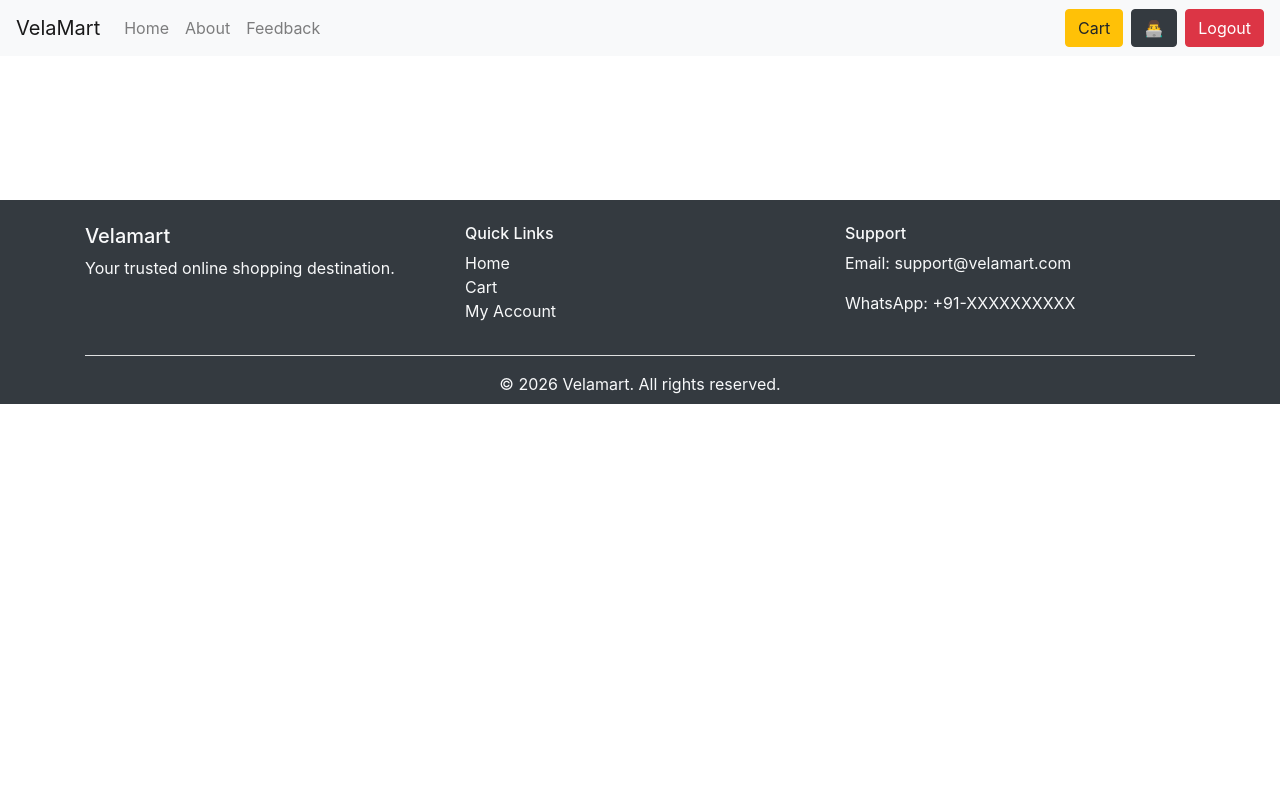
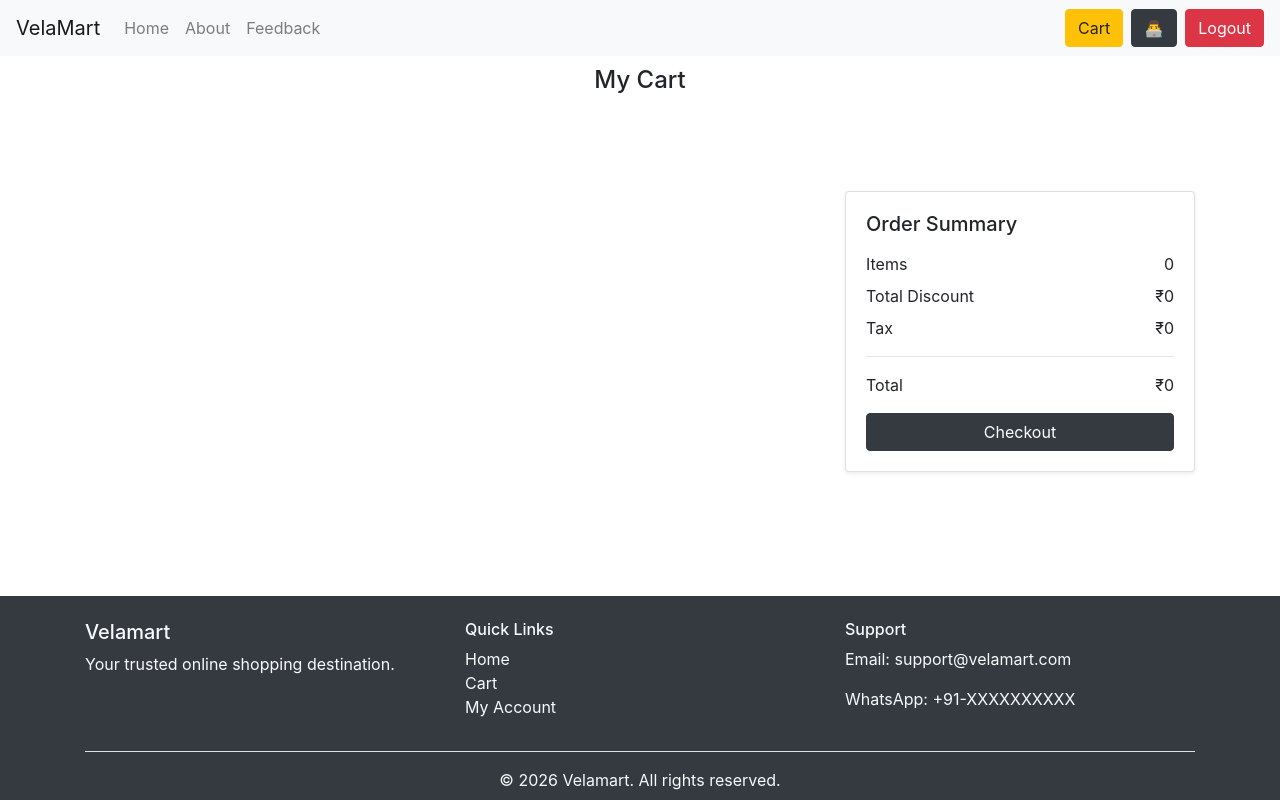
Before and after one commit to swapnils62/E-commerce, a Django app: page /cart/ in a window 1280 px wide. Run offline with Django 3.2, Linux system fonts and the light colour scheme; the visitor is signed in with stand-in values (Sample User, id 1); data that the repository does not hold is empty.

Commit message:
cart layout change by swapnil

```diff
--- a/ecom/cart/views.py
+++ b/ecom/cart/views.py
@@ -18,12 +18,17 @@ def cart_create(request,id):
     else:
         cartitem=Cart_item.objects.create(cart=cart,product=product,quantity=1)
 
-    return redirect('/home')
+    return redirect('/')
 
 def view_cart(request):
     cart=Cart.objects.filter(user=request.user).first()
     cartitem=Cart_item.objects.filter(cart=cart)
-    return render(request,'html/cart.html',{'cartitem':cartitem})
+    total=0
+    quantity=0
+    for i in cartitem:
+        total=(i.quantity*i.product.price)+total
+        quantity=i.quantity+quantity
+    return render(request,'html/cart.html',{'cartitem':cartitem,"total":total,"quantity":quantity})
 
 def delete_cartitem(request,id):
     cart=Cart.objects.get(user=request.user)
--- a/ecom/template/html/about.html
+++ b/ecom/template/html/about.html
@@ -1,7 +1,7 @@
 {% extends 'html/base.html' %}
 {% block body_block %}
 
-<div class="container mt-5">
+<div class="container mt-5" style="margin-bottom: 50px;">
 
     <!-- HERO CARD -->
     <div class="row justify-content-center mb-5">
--- a/ecom/template/html/base.html
+++ b/ecom/template/html/base.html
@@ -11,8 +11,9 @@
     <script src="https://cdn.jsdelivr.net/npm/bootstrap@4.5.3/dist/js/bootstrap.bundle.min.js"></script>
 </head>
 
-<body>
+<body class="d-flex flex-column min-vh-100">
 
+    <!-- NAVBAR -->
     <nav class="navbar navbar-expand-lg navbar-light bg-light">
         <a class="navbar-brand" href="/">VelaMart</a>
         <button class="navbar-toggler" type="button" data-toggle="collapse" data-target="#navbarSupportedContent">
@@ -33,14 +34,17 @@
                 <a href="/accounts/login/" class="btn btn-warning mr-2">Login</a>
                 <a href="/signup/" class="btn btn-dark">Signup</a>
             {% endif %}
-
         </div>
     </nav>
 
-    {% block body_block %}
-    {% endblock %}
+    <!-- PAGE CONTENT -->
+    <main class="flex-fill">
+        {% block body_block %}
+        {% endblock %}
+    </main>
 
-    <footer class="bg-dark text-light pt-4 pb-2 mt-5">
+    <!-- FOOTER -->
+    <footer class="bg-dark text-light pt-4 pb-2 mt-auto">
         <div class="container">
             <div class="row text-center text-md-left">
                 <div class="col-md-4">
@@ -51,7 +55,7 @@
                 <div class="col-md-4">
                     <h6>Quick Links</h6>
                     <ul class="list-unstyled">
-                        <li><a href="/home" class="text-light">Home</a></li>
+                        <li><a href="/" class="text-light">Home</a></li>
                         <li><a href="/cart/" class="text-light">Cart</a></li>
                         <li><a href="/profile/" class="text-light">My Account</a></li>
                     </ul>
@@ -71,4 +75,5 @@
 
 </body>
 
+
 </html>
--- a/ecom/template/html/cart.html
+++ b/ecom/template/html/cart.html
@@ -1,26 +1,73 @@
 {% extends 'html/base.html' %}
 {% block body_block %}
-
+<h4 class="mb-4 fw-bold" align="center" style="margin: 10px;">My Cart</h4>
 <div class="container mt-5 pt-5">
     <div class="row">
 
-        {% for i in cartitem %}
-        <div class="col-lg-3 col-md-4 col-sm-6 mb-4 d-flex align-items-stretch">
-            <div class="card glass-card w-100">
-                <img src="{{ i.product.image.url }}" class="card-img-top" alt="...">
-                <div class="card-body">
-                    <h5 class="card-title">{{ i.product.name }}</h5>
-                    <h5 class="card-title">₹{{ i.product.price }}</h5>
-                    <p class="card-text">Quantity: {{ i.quantity }}</p>
-                    <p class="card-text">{{ i.product.discription }}</p>
-                    <a href="" class="btn btn-warning btn-sm">Buy</a>
-                    <a href="/delete/{{ i.id }}/" class="btn btn-danger btn-sm">Remove</a>
+        <!-- LEFT SIDE : CART CARDS -->
+        <div class="col-md-8">
+
+
+            {% for i in cartitem %}
+            <div class="card shadow-sm mb-3">
+                <div class="row no-gutters align-items-center">
+
+                    <div class="col-md-2 text-center p-2">
+                        <img src="{{ i.product.image.url }}" class="img-fluid"
+                            style="max-height:80px; object-fit:contain;" alt="{{ i.product.name }}">
+                    </div>
+
+                    <div class="col-md-10">
+                        <div class="card-body py-2">
+                            <h6 class="mb-1">{{ i.product.name }}</h6>
+                            <p class="mb-1 small text-muted">{{ i.product.discription }}</p>
+
+                            <div class="d-flex justify-content-between">
+                                <span class="text-success fw-bold">₹{{ i.product.price }}</span>
+                                <span>Qty: {{ i.quantity }}</span>
+                            </div>
+
+                            <div class="mt-2">
+                                <a href="#" class="btn btn-warning btn-sm">Buy</a>
+                                <a href="/delete/{{ i.id }}/" class="btn btn-danger btn-sm">Remove</a>
+                            </div>
+                        </div>
+                    </div>
+
                 </div>
             </div>
+            {% endfor %}
+
         </div>
-        {% endfor %}
 
+        <!-- RIGHT SIDE : NEW DIV -->
+       <div class="col-md-4">
+    <div class="card shadow-sm position-sticky" style="top:100px;">
+        <div class="card-body">
+            <h5 class="mb-3 fw-bold">Order Summary</h5>
+            <div class="d-flex justify-content-between mb-2">
+                <span>Items</span>
+                <span>{{ quantity }}</span>
+            </div>
+            <div class="d-flex justify-content-between mb-2">
+                <span>Total Discount</span>
+                <span>₹0</span>
+            </div>
+            <div class="d-flex justify-content-between mb-2">
+                <span>Tax</span>
+                <span>₹0</span>
+            </div>
+            <hr>
+            <div class="d-flex justify-content-between fw-bold mb-3">
+                <span>Total</span>
+                <span>₹{{ total }}</span>
+            </div>
+
+            <button class="btn btn-dark btn-block">Checkout</button>
+
+        </div>
     </div>
 </div>
 
-{% endblock %}
+
+        {% endblock %}
--- a/ecom/template/html/feedback.html
+++ b/ecom/template/html/feedback.html
@@ -2,7 +2,7 @@
 {% extends 'html/base.html' %}
 
 {% block body_block %}
-
+<div class="jumbotron">
     <h2>Send us your Feedback</h2>
     <form method="POST">
         {% csrf_token %}
@@ -15,5 +15,5 @@
     <p>{{ message }}</p>
     {% endfor %}
     {% endif %}
-
+</div>
 {% endblock %}
```
